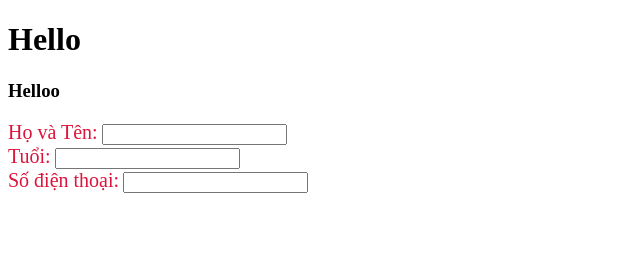
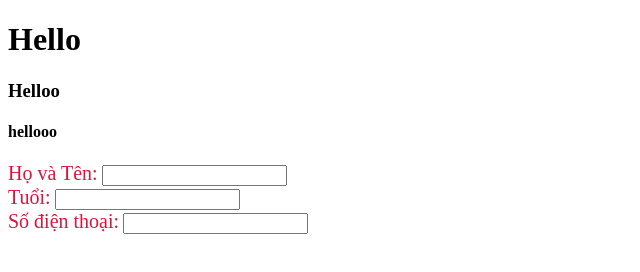
Before and after one commit to CTrung1012/Javascript, a plain HTML site: page index.html in a window 1280 px wide. Shown: the whole page, without its empty margins (0-640 px from the left). Drawn offline with Linux system fonts and the light colour scheme.

Commit message:
fix index.html

```diff
--- a/index.html
+++ b/index.html
@@ -12,6 +12,7 @@
 <body>
     <h1>Hello</h1>
     <h3>Helloo</h3>
+    <h4>hellooo</h4>
     <form action="">
         <label for="">Họ và Tên:</label>
         <input type="text" id="name" name="name" onchange="handleChange()">
```
